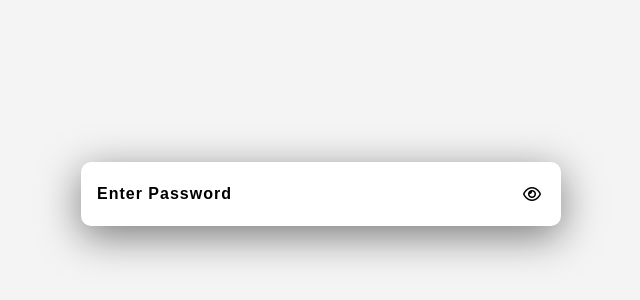
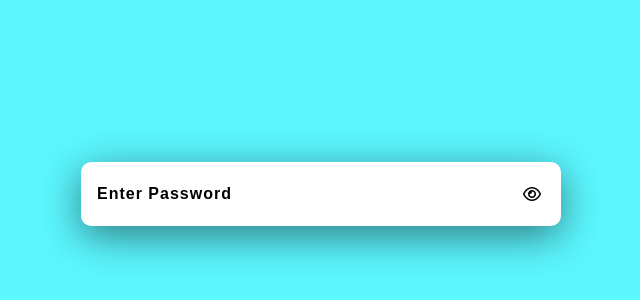
Before and after one commit to Mahesh13247/animations-show-hide-password-toggle, a plain HTML site: page index.html in a window 1280 px wide. Shown: the part 206-506 px from the top of the page, without its empty margins (319-959 px from the left). Drawn offline with Linux system fonts and the light colour scheme.

Commit message:
Update style.css

```diff
--- a/style.css
+++ b/style.css
@@ -9,7 +9,7 @@
   display: flex;
   justify-content: center;
   align-items: center;
-  background-color: #f4f4f4;
+  background-color: #5cf7ff;
   flex-direction: column;
   }
   body .password-field {
```
